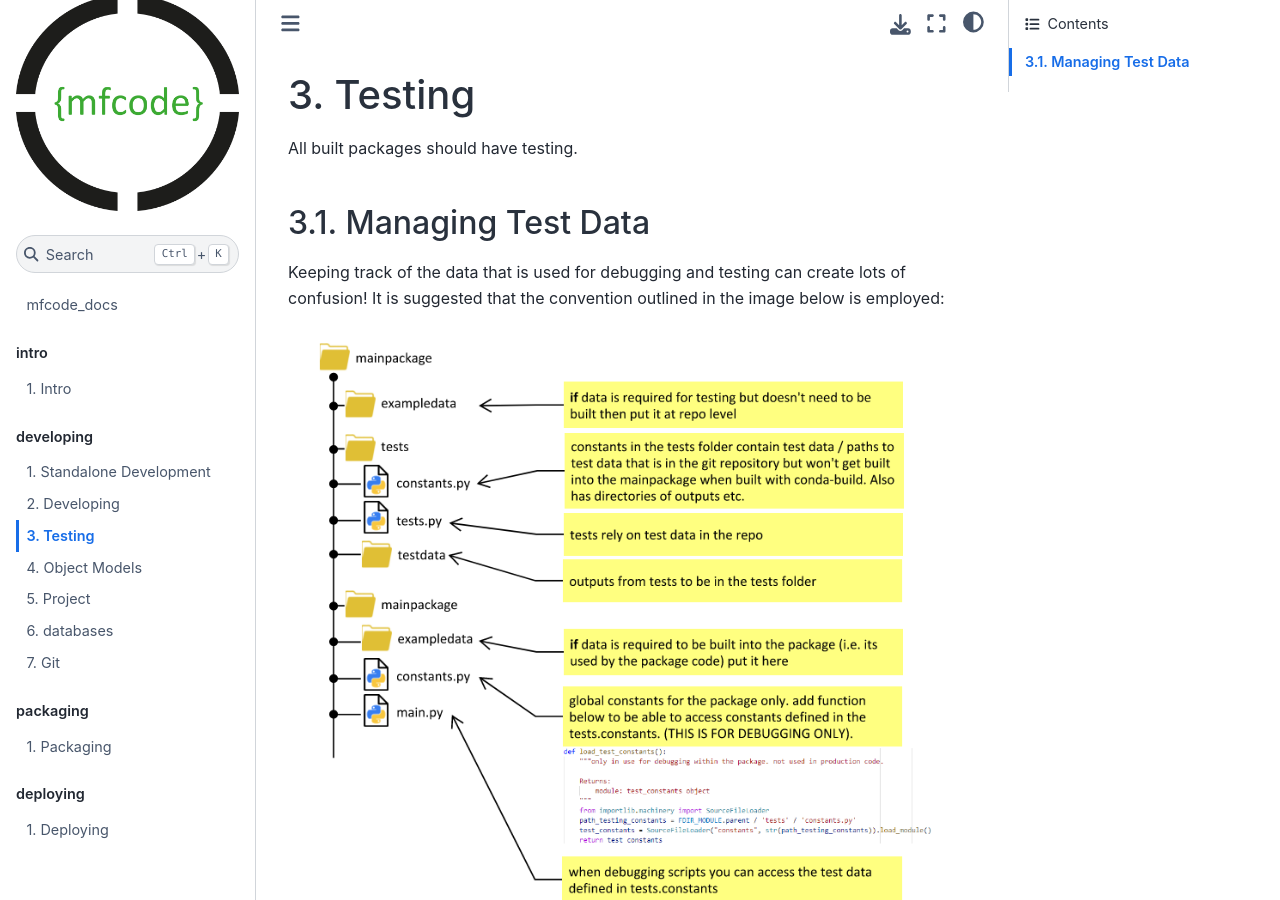
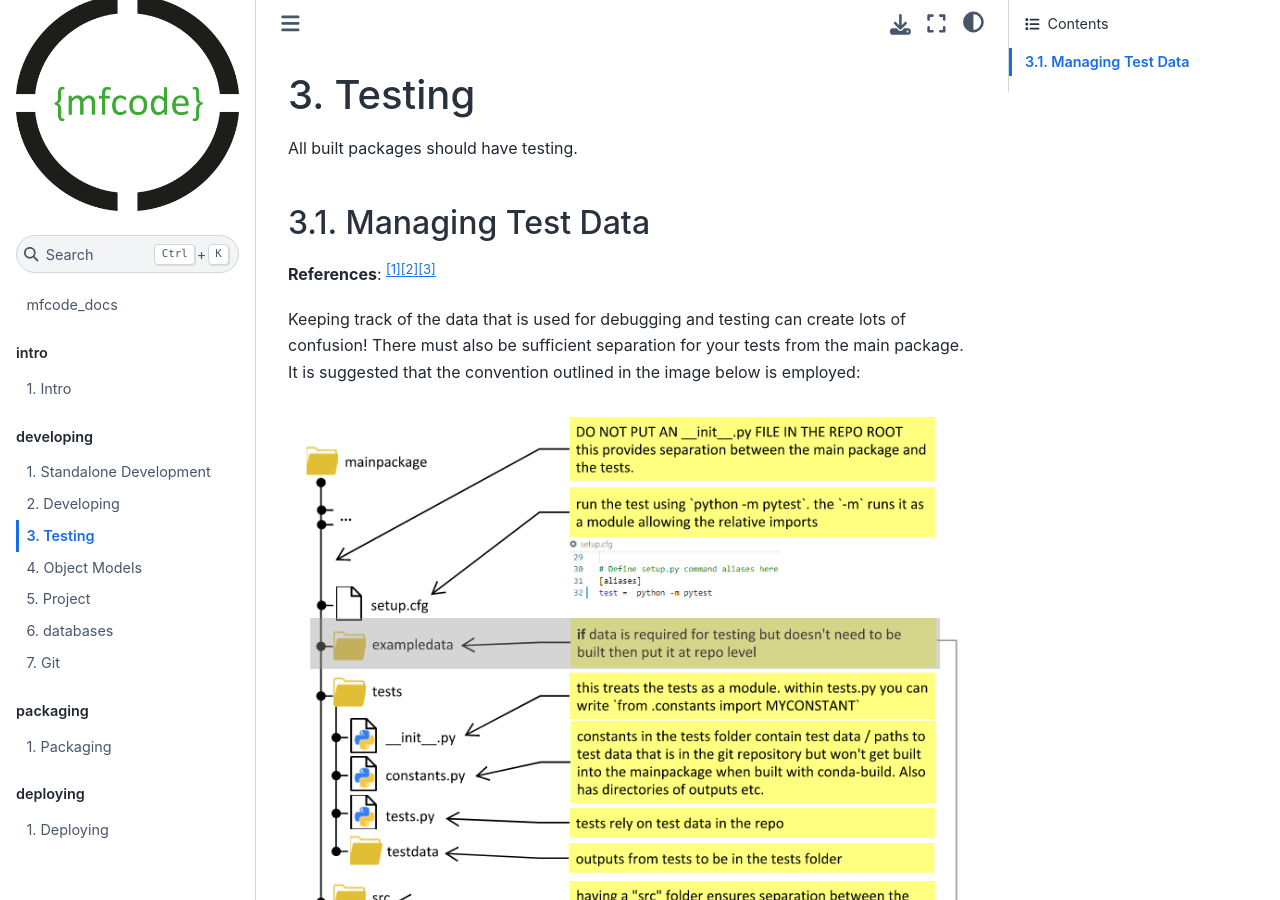
Before and after one commit to maxfordham/mxf-code-docs, a Jupyter Book: the page built from book/docs/testing.md, in a window 1280 px wide and 900 px high. Built offline with Jupyter Book 1.0.4 settings and Sphinx 7.4.7 and the Sphinx Book theme 1.1.4, drawn with Linux system fonts in a browser that asks for light colours; pages that are not in the unit, such as notebooks, are missing from menus; some of the changed text lies outside the part shown.

Commit message:
updated testing.md

````diff
--- a/book/docs/testing.md
+++ b/book/docs/testing.md
@@ -4,7 +4,10 @@ All built packages should have testing.
 
 ## Managing Test Data
 
+__References__: [^1][^2][^3]
+
 Keeping track of the data that is used for debugging and testing can create lots of confusion!
+There must also be sufficient separation for your tests from the main package.
 It is suggested that the convention outlined in the image below is employed:
 
 ![managing test data](images/managing_test_data.png)
@@ -33,3 +36,14 @@ if __name__ == "__main__":
         test_constants = load_test_constants()
         #  access constants like this: test_constants.PATH_OUTPUT_DOCX
 ```
+
+_mainpackage/setup.cfg_
+```
+# Define setup.py command aliases here
+[aliases]
+test =  python -m pytest
+```
+
+[^1]: https://docs.pytest.org/en/6.2.x/goodpractices.html
+[^2]: https://blog.ionelmc.ro/2014/05/25/python-packaging/
+[^3]: https://hynek.me/articles/testing-packaging/
````
Also changed, not shown: book/docs/databases.md (+2 -1 lines), book/docs/images/managing_test_data.png, 4 other files.
